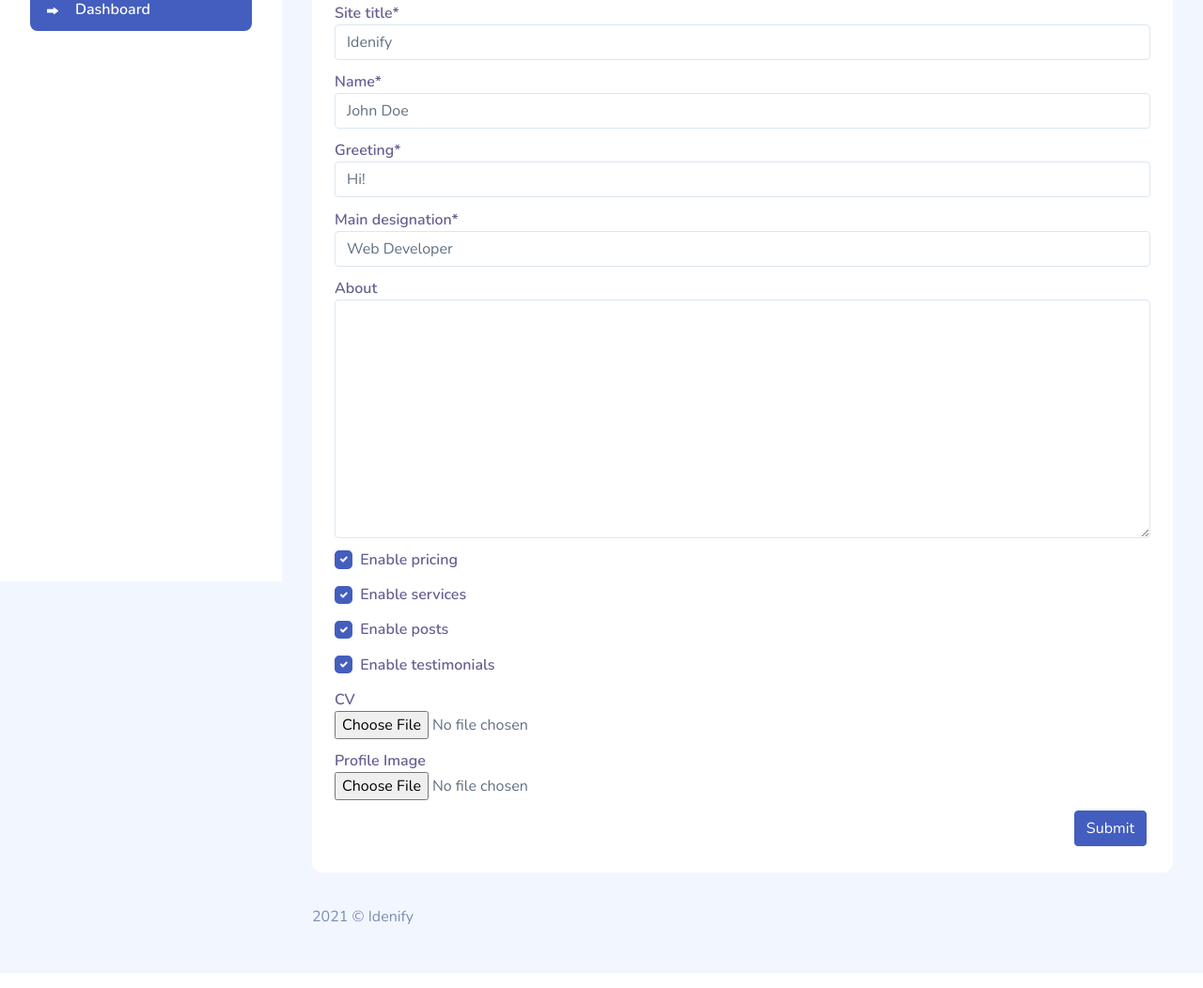
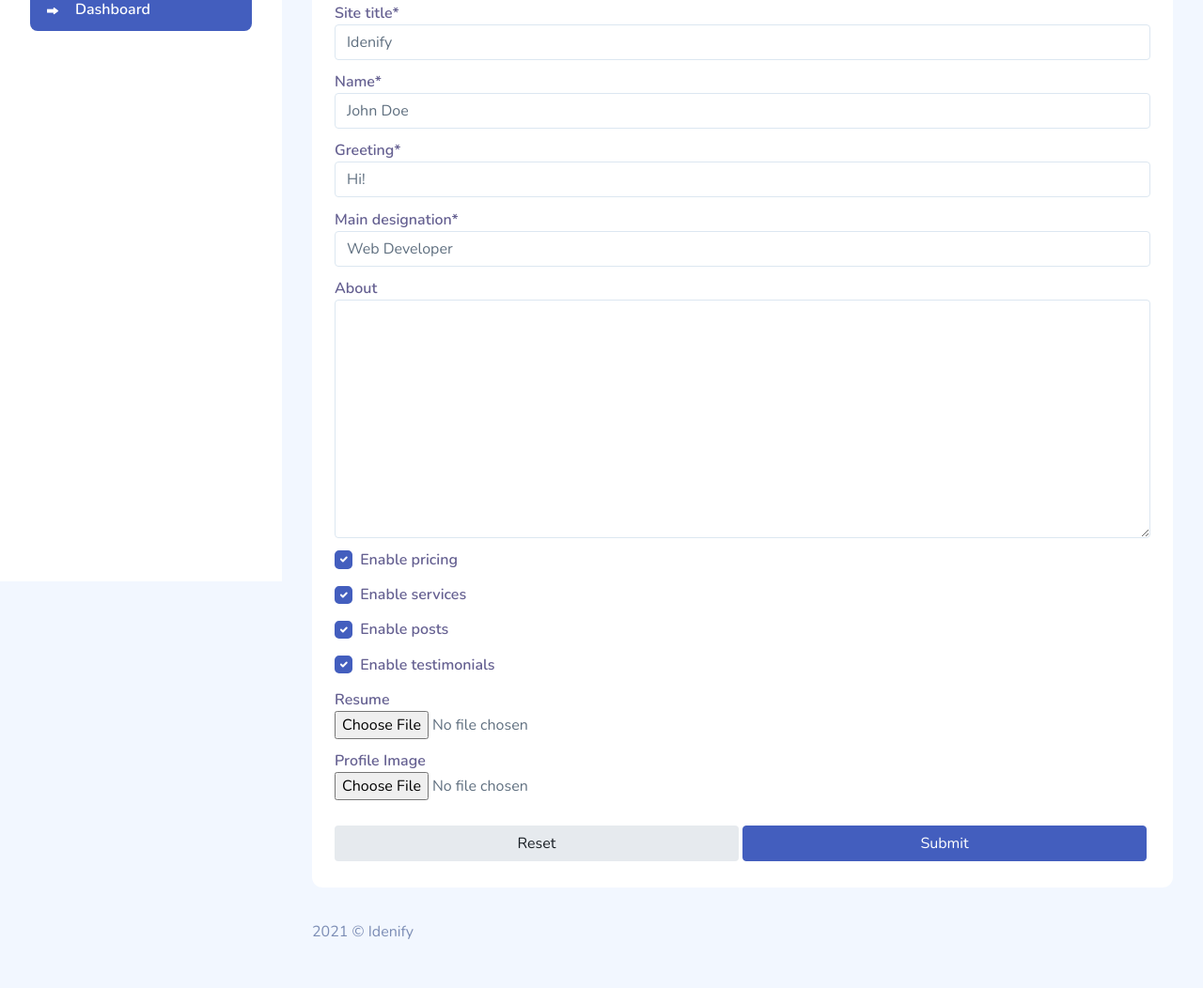
Before and after one commit to SaadJamilAkhtar/Portfolio, a Django app: template templates/dashboard.html in a window 1280 px wide. Shown: the part 181-1233 px from the top of the page at 94% size. Run offline with Django 4.2, Linux system fonts and the light colour scheme; the template is opened without the code that fills it: values that come from a table or form of the project are taken from there, others are empty; some libraries are stand-ins or nearby versions.

Commit message:
completed profile dashboard

```diff
--- a/Main/forms.py
+++ b/Main/forms.py
@@ -22,7 +22,7 @@ class ProfileForm(forms.ModelForm):
         model = Profile
         fields = ["site_title", "name", "greeting", "main_designation", "about", "enable_pricing", "enable_services",
                   "enable_posts", "enable_testimonials", "cv", "image"]
-        labels = {"image": "Profile Image", "cv": "CV"}
+        labels = {"image": "Profile Image", "cv": "Resume"}
         exclude = ["pricing", "testimonials", "posts", "services"]
         widgets = {
             'cv': forms.FileInput(attrs={
--- a/Portfolio/urls.py
+++ b/Portfolio/urls.py
@@ -25,4 +25,5 @@ urlpatterns = [
                   path('', index, name='main'),
                   path('login', login_, name='login'),
                   path('dashboard', dashboard, name='dashboard'),
+                  path('profile/reset', resetProfile, name='reset-profile'),
               ] + static(settings.MEDIA_URL, document_root=settings.MEDIA_ROOT)
--- a/templates/dashboard.html
+++ b/templates/dashboard.html
@@ -26,8 +26,12 @@
                             <div class="form-body">
                                 <div class="row">
                                     {{ form | crispy }}
-                                    <div class="col-12 d-flex justify-content-end">
-                                        <button type="submit" class="btn btn-primary me-1 mb-1" name="sub-button">
+                                    <div class="col-12 d-flex justify-content-end pt-3">
+                                        <a href="{% url 'reset-profile' %}"
+                                           onclick="return confirm('Are you sure you want to reset profile?')"
+                                           class="btn btn-block btn-light-secondary me-1 mb-1">Reset</a>
+                                        <button type="submit" class="btn btn-block btn-primary me-1 mb-1"
+                                                name="sub-button">
                                             Submit
                                         </button>
                                     </div>
```
Also changed, not shown: Main/views.py (+9 -2 lines).
